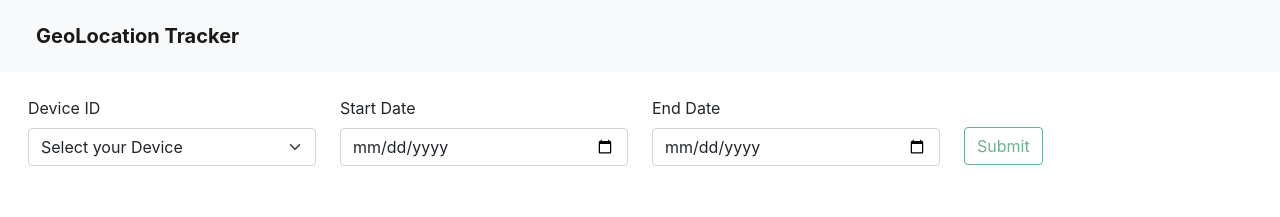
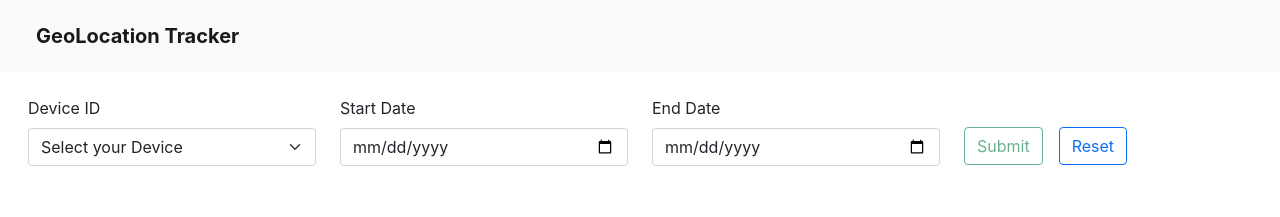
Before and after one commit to rahulimpressico/poc-geolocation, a React (Create React App) app: page / in a window 1280 px wide. Shown: the top 217 px of the page. Built offline with nearby package versions, Linux system fonts and the light colour scheme; grey boxes are pictures that could not be loaded.

Commit message:
fix issues

```diff
--- a/src/geolocation.js
+++ b/src/geolocation.js
@@ -32,6 +32,10 @@ export const Geo = () => {
     setDeviceId("");
     setEndDate("");
     setStartDate("");
+  };
+
+  const handleReset = () => {
+    window.location.reload(); // Refresh the application
   };
   //   console.log(filteredData);
 
@@ -111,7 +115,7 @@ export const Geo = () => {
   }, [filteredData]);
 
   const uniqueDeviceIds = [];
-  filteredData.forEach((data) => {
+  data_table.forEach((data) => {
     const device_id = data.device_id;
 
     if (!uniqueDeviceIds.includes(device_id)) {
@@ -162,6 +166,7 @@ export const Geo = () => {
               class="form-select"
               aria-label="Default select example"
               onChange={handleDeviceIdChange}
+              value={deviceId}
             >
               <option selected>Select your Device </option>
               {uniqueDeviceIds.map((device_id, index) => {
@@ -204,6 +209,7 @@ export const Geo = () => {
                 Submit
               </button>
             )) || (
+              <>
                 <button
                   type="submit"
                   disabled
@@ -212,6 +218,14 @@ export const Geo = () => {
                 >
                   Submit
                 </button>
+                <button
+                  type="submit"
+                  className="btn btn-outline-primary my-4 mx-3 float-start"
+                  onClick={handleReset}
+                >
+                  Reset
+                </button>
+              </>
             )}
           </div>
         </div>
```
Also changed, not shown: 1 other file (tests, documents, lock files or other folders). Lines whose indentation alone changed are shown as unchanged.
